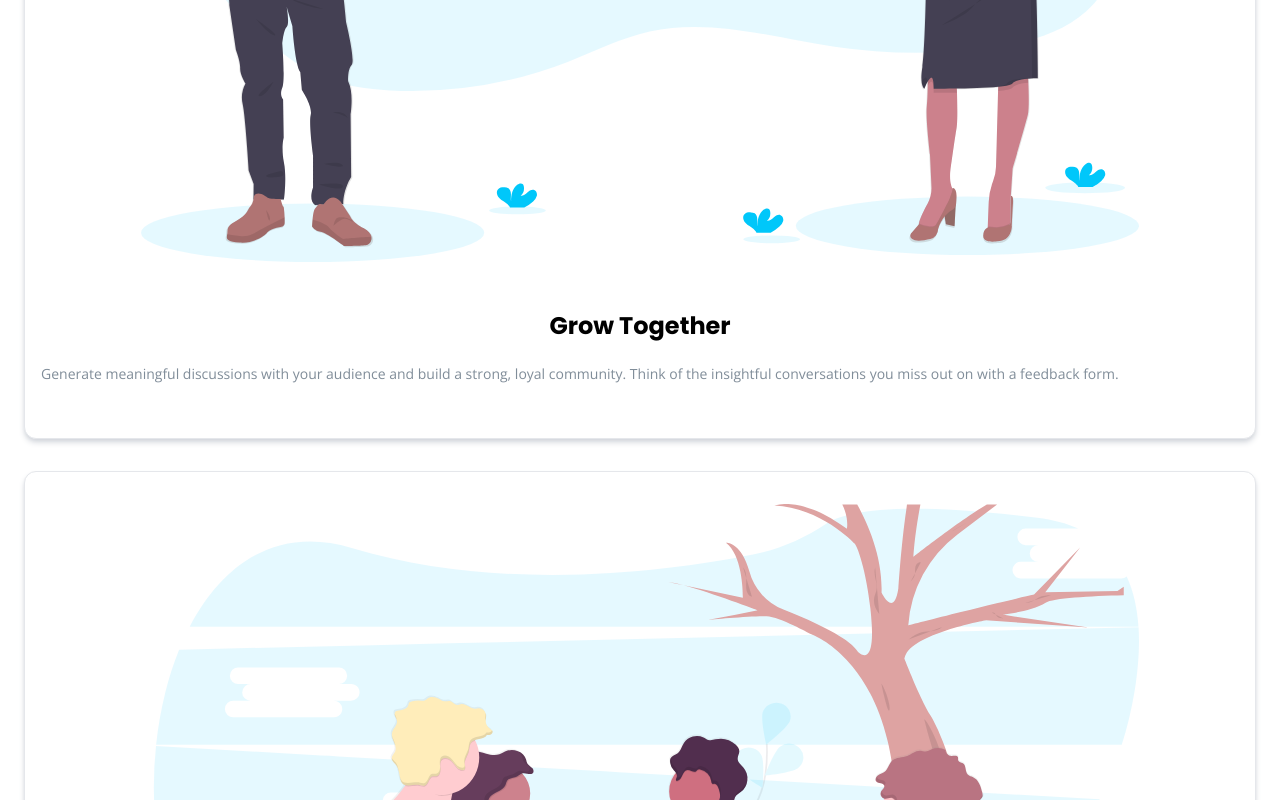
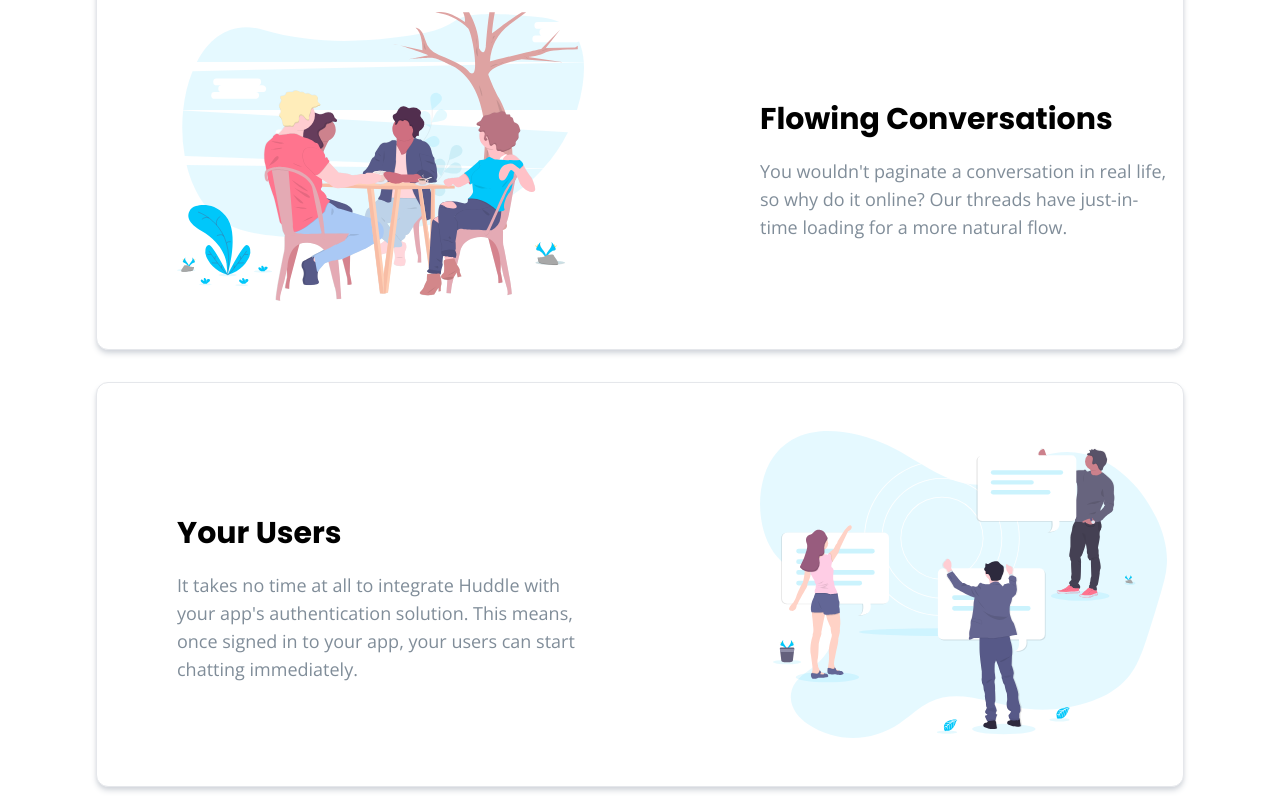
Before and after one commit to gusanchefullstack/prj-15-huddle-landing-page-with-alternating-feature-blocks, a website built with Vite: page index.html in a window 1280 px wide. Shown: the part 1340-2140 px from the top of the page. Built offline with nearby package versions, Linux system fonts and the light colour scheme.

Commit message:
💄  Add styles for main section in desktop screens

```diff
--- a/index.html
+++ b/index.html
@@ -43,7 +43,9 @@
               >
                 Build The Community Your Fans Will Love
               </h1>
-              <p class="description">
+              <p
+                class="text-center font-normal text-sm py-5 px-4 leading-6 text-grayishBlue lg:text-left lg:px-0 lg:text-base"
+              >
                 Huddle re-imagines the way we build communities. You have a
                 voice, but so does your audience. Create connections with your
                 users as you engage in genuine discussion.
@@ -56,13 +58,13 @@
           </div>
         </div>
       </header>
-      <main class="mt-16 mb-48 relative">
+      <main class="mt-16 lg:mt-32 mb-48 relative">
         <article class="article-card">
-          <div>
-            <div class="card-image">
+          <div class="card-container">
+            <div class="card-image order-2">
               <img src="images/illustration-grow-together.svg" alt="" />
             </div>
-            <div>
+            <div class="lg:basis-1/2">
               <h2 class="heading">Grow Together</h2>
               <p class="description">
                 Generate meaningful discussions with your audience and build a
@@ -73,11 +75,11 @@
           </div>
         </article>
         <article class="article-card">
-          <div>
+          <div class="card-container">
             <div class="card-image">
               <img src="images/illustration-flowing-conversation.svg" alt="" />
             </div>
-            <div>
+            <div class="lg:basis-1/2">
               <h2 class="heading">Flowing Conversations</h2>
               <p class="description">
                 You wouldn't paginate a conversation in real life, so why do it
@@ -88,11 +90,11 @@
           </div>
         </article>
         <article class="article-card">
-          <div>
-            <div class="card-image">
+          <div class="card-container">
+            <div class="card-image order-2">
               <img src="images/illustration-your-users.svg" alt="" />
             </div>
-            <div>
+            <div class="lg:basis-1/2">
               <h2 class="heading">Your Users</h2>
               <p class="description">
                 It takes no time at all to integrate Huddle with your app's
@@ -103,7 +105,7 @@
           </div>
         </article>
         <article
-          class="absolute w-11/12 mx-4 -bottom-72 border border-gray-200 bg-white rounded-xl my-8 px-4 py-8"
+          class="absolute w-5/12 mx-[420px] -bottom-72 border border-gray-200 bg-white rounded-xl my-8 px-4 py-8"
         >
           <div class="text-center">
             <h2 class="text-lg font-bold mb-6">
--- a/style.css
+++ b/style.css
@@ -4,16 +4,19 @@
 
 @layer components {
   .description {
-    @apply text-center font-normal text-sm py-5 px-4 leading-6 text-grayishBlue lg:text-left lg:px-0;
+    @apply text-center font-normal text-sm py-5 px-4 leading-6 text-grayishBlue lg:text-left lg:px-0 lg:text-lg;
   }
   .article-card {
-    @apply border border-gray-200 bg-white rounded-xl shadow-gray-300 shadow-md mx-6 my-8 px-4 py-8;
+    @apply border border-gray-200 bg-white rounded-xl shadow-gray-300 shadow-md mx-6 my-8 px-4 py-8 lg:mx-24 lg:pl-20 lg:py-12;
+  }
+  .card-container {
+    @apply lg:flex flex-nowrap lg:justify-center lg:items-center gap-44;
   }
   .card-image {
-    @apply mx-auto w-10/12;
+    @apply mx-auto w-10/12 lg:basis-1/2 lg:w-9/12;
   }
   .heading {
-    @apply font-poppins text-2xl font-semibold text-center pt-12;
+    @apply font-poppins text-2xl font-semibold text-center pt-12 lg:text-3xl lg:text-left;
   }
   .pinky-button {
     @apply bg-pinky rounded-full px-16 py-3 text-xs font-semibold text-white shadow-pink-300 shadow-md mb-16 mt-4 hover:opacity-60;
```
